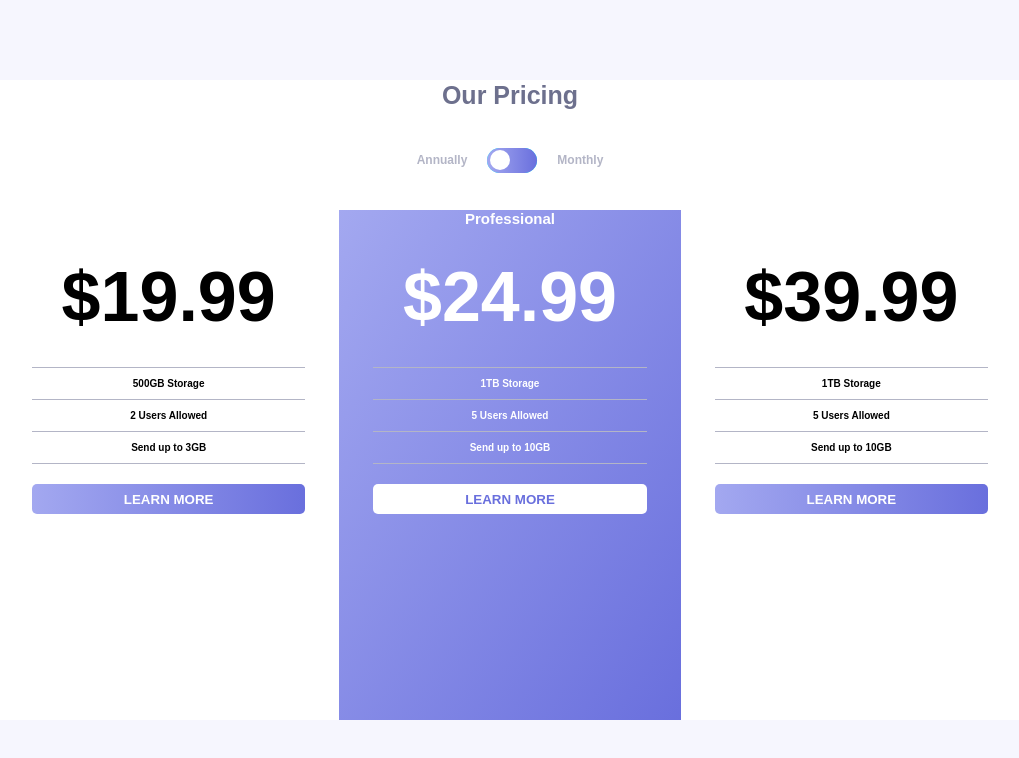
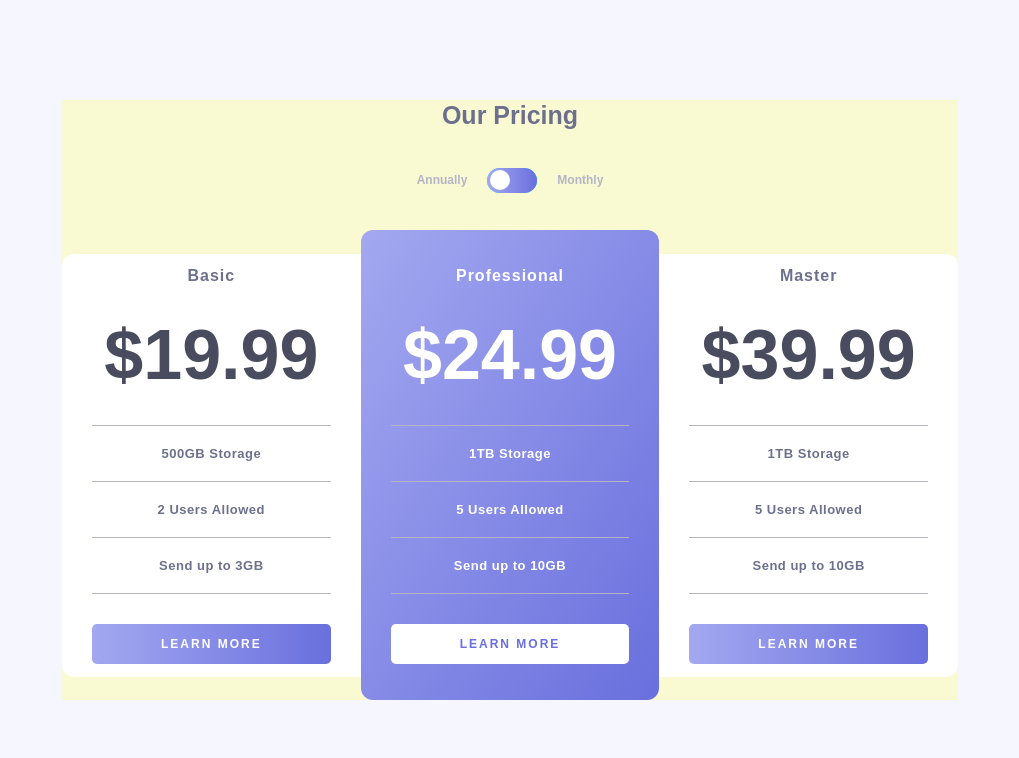
Before and after one commit to VincentChen6345/toggle-master, a React (Create React App) app: page / in a window 1280 px wide. Shown: the top 758 px of the page, without its empty margins (130-1149 px from the left). Built offline with nearby package versions, Linux system fonts and the light colour scheme.

Commit message:
styling the card

```diff
--- a/src/App.css
+++ b/src/App.css
@@ -9,12 +9,13 @@
 .container {
   text-align: center;
   display: grid;
-  width: 80%;
-  height: 80%;
-  grid-template-columns: repeat(min-content, 3);
+  width: 70%;
+  height: 75%;
+  grid-template-columns: repeat(1fr, 3);
   grid-template-rows: 3rem 6rem 1fr;
-  background-color: white;
+  background-color: lightgoldenrodyellow;
   grid-row-gap: 2rem;
+  align-items: center;
 }
 .h1-title {
   grid-column: 2/3;
@@ -29,9 +30,17 @@
   grid-column: 2/3;
   grid-row: 2/3;
 }
+.card {
+  display: flex;
+  flex-direction: column;
+  justify-content: center;
+  align-items: center;
+}
 .card-1 {
   grid-column: 2/3;
   grid-row: 3/4;
+  border-radius: 1.2rem;
+  height: 100%;
   /* background-image: linear-gradient(
     to bottom right hsl(236, 72%, 79%),
     hsl(237, 63%, 64%)
@@ -40,8 +49,16 @@
 .card-3 {
   grid-column: 3/4;
   grid-row: 3/4;
+  border-top-right-radius: 1.2rem;
+  border-bottom-right-radius: 1.2rem;
+  background-color: white;
+  height: 90%;
 }
 .card-2 {
   grid-column: 1/2;
   grid-row: 3/4;
+  background-color: white;
+  border-top-left-radius: 1.2rem;
+  border-bottom-left-radius: 1.2rem;
+  height: 90%;
 }
--- a/src/App.jsx
+++ b/src/App.jsx
@@ -9,7 +9,7 @@ function App() {
         <h1 className="h1-title">Our Pricing</h1>
         <ToggleMaster />
         <Card
-          class="card-1"
+          class="card card-1"
           type="Professional"
           price="24.99"
           storage="1TB"
@@ -18,7 +18,7 @@ function App() {
           btnClass="card-btn center"
         />
         <Card
-          class="card-2"
+          class="card card-2"
           type="Basic"
           price="19.99"
           storage="500GB"
@@ -27,7 +27,7 @@ function App() {
           btnClass="card-btn"
         />
         <Card
-          class="card-3"
+          class="card card-3"
           type="Master"
           price="39.99"
           storage="1TB"
--- a/src/Components/Card.css
+++ b/src/Components/Card.css
@@ -1,5 +1,7 @@
 .card-type {
   color: var(--Grayish-Blue);
+  font-size: 1.6rem;
+  letter-spacing: 1px;
 }
 .card-type.center {
   color: white;
@@ -7,31 +9,43 @@
 .card-price {
   font-size: 7rem;
   margin: 3rem 0rem;
+  color: var(--Dark-Grayish-Blue);
+}
+.card-price.center {
+  color: white;
 }
 .card-features {
   list-style: none;
   display: flex;
   align-items: center;
   flex-direction: column;
+  width: 100%;
 }
 .card-features__items {
   border-top: 1px solid var(--Light-Grayish-Blue);
   width: 80%;
-  padding: 1rem 0;
+  padding: 2rem 0;
+  font-size: 1.3rem;
+  letter-spacing: 0.5px;
+  color: var(--Grayish-Blue);
+}
+.center.card-features__items {
+  color: white;
 }
 li:last-child {
   border-bottom: 1px solid var(--Light-Grayish-Blue);
 }
 .card-btn {
-  margin: 2rem 0;
+  margin-top: 3rem;
   width: 80%;
-
+  height: 4rem;
   text-transform: uppercase;
   font-weight: 600;
+  font-size: 1.2rem;
   color: white;
   border-style: none;
-  height: 3rem;
   border-radius: 0.5rem;
+  letter-spacing: 2px;
   background-image: linear-gradient(
     to right,
     hsl(236, 72%, 79%),
--- a/src/Components/Card.jsx
+++ b/src/Components/Card.jsx
@@ -3,12 +3,40 @@ import "./Card.css";
 const Card = (props) => {
   return (
     <div className={`${props.class} center`}>
-      <h2 className="card-type center">{props.type}</h2>
-      <p className="card-price">${props.price}</p>
+      <h2
+        className={`card-type ${props.type === "Professional" ? "center" : ""}`}
+      >
+        {props.type}
+      </h2>
+      <p
+        className={`card-price ${
+          props.type === "Professional" ? "center" : ""
+        }`}
+      >
+        ${props.price}
+      </p>
       <ul className="card-features">
-        <li className="card-features__items">{props.storage} Storage</li>
-        <li className="card-features__items">{props.users} Users Allowed</li>
-        <li className="card-features__items">Send up to {props.upload}GB</li>
+        <li
+          className={`card-features__items ${
+            props.type === "Professional" ? "center" : ""
+          }`}
+        >
+          {props.storage} Storage
+        </li>
+        <li
+          className={`card-features__items ${
+            props.type === "Professional" ? "center" : ""
+          }`}
+        >
+          {props.users} Users Allowed
+        </li>
+        <li
+          className={`card-features__items ${
+            props.type === "Professional" ? "center" : ""
+          }`}
+        >
+          Send up to {props.upload}GB
+        </li>
       </ul>
       <button className={props.btnClass}>LEARN MORE</button>
     </div>
```
Also changed, not shown: 1 other file (tests, documents, lock files or other folders).
